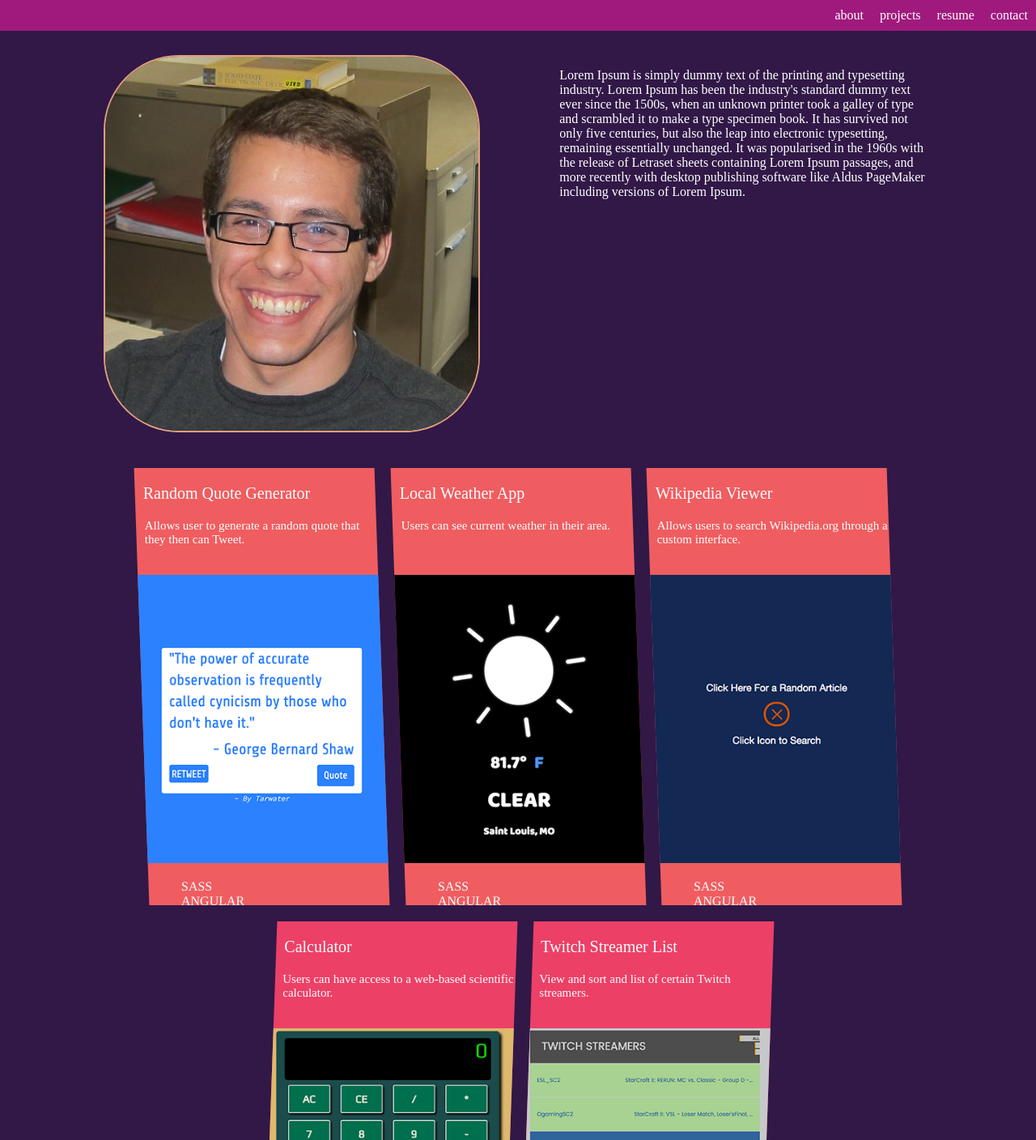
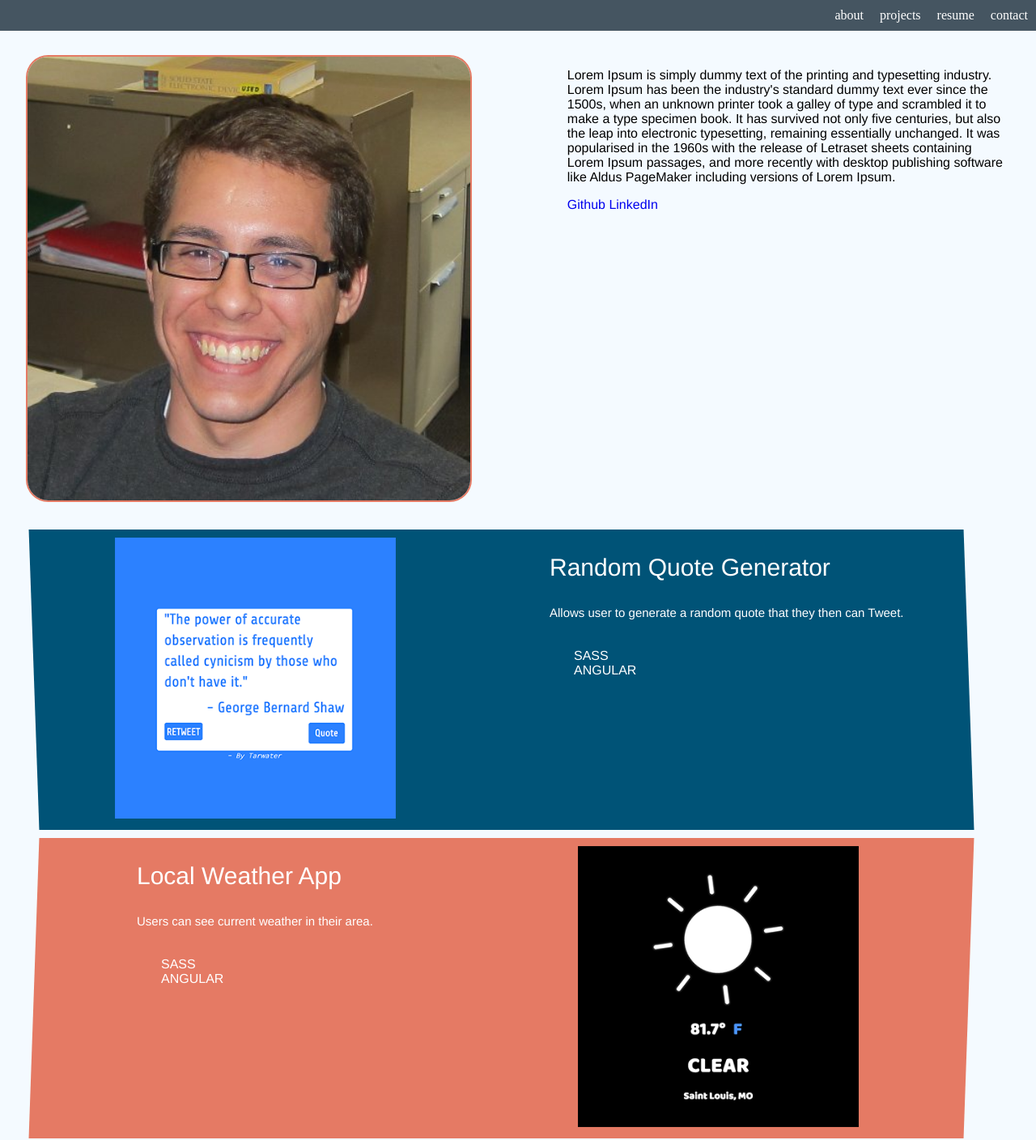
Before and after one commit to tarwaterk/portfolio-site, a website: page index.html in a window 1280 px wide. Shown: the top 1408 px of the page at 81% size. Drawn offline with nearby package versions, Linux system fonts and the light colour scheme; files that its build step writes are made by us from their sources.

Commit message:
continues work on trying to lay out the page

```diff
--- a/gulpfile.js
+++ b/gulpfile.js
@@ -1,6 +1,7 @@
 const gulp = require("gulp");
 const browserSync = require("browser-sync").create();
 const sass = require("gulp-sass");
+const babel = require("gulp-babel");
 const autoprefixer = require("gulp-autoprefixer");
 const nodemon = require("gulp-nodemon");
 
@@ -18,8 +19,18 @@ gulp.task("buildStyles", function() {
 			browsers: ['last 2 version'],
 			cascade: false
 		}))
-		.pipe(gulp.dest("./dist/styles"));
+		.pipe(gulp.dest("./dist/styles"))
+		.pipe(browserSync.stream());
 });
+
+gulp.task("buildScripts", function() {
+	return gulp.src("source/scripts/*.js")
+		.pipe(babel({
+			presets: ['es2015']
+		}))
+		.pipe(gulp.dest("dist/scripts"))
+		.pipe(browserSync.stream());
+})
 
 gulp.task("nodemon", function() {
 	nodemon({
@@ -29,16 +40,12 @@ gulp.task("nodemon", function() {
 	});
 });
 
-gulp.task("watch", ["buildStyles:watch"], function() {
+gulp.task("watch", function() {
 	gulp.watch(["./*.html", "./dist/**/*.*"], function() {
-		console.log("RELOAD WATCH RAN");
 		browserSync.reload();
 	});
-
-});
-
-gulp.task("buildStyles:watch", function() {
 	gulp.watch("./source/styles/*.scss", ["buildStyles"]);
+	gulp.watch("./source/scripts/*.js", ["buildScripts"]);
 });
 
 gulp.task("default", function() {
--- a/index.html
+++ b/index.html
@@ -26,6 +26,10 @@
 			<p>
 				Lorem Ipsum is simply dummy text of the printing and typesetting industry. Lorem Ipsum has been the industry's standard dummy text ever since the 1500s, when an unknown printer took a galley of type and scrambled it to make a type specimen book. It has survived not only five centuries, but also the leap into electronic typesetting, remaining essentially unchanged. It was popularised in the 1960s with the release of Letraset sheets containing Lorem Ipsum passages, and more recently with desktop publishing software like Aldus PageMaker including versions of Lorem Ipsum.
 			</p>
+			<div class="social-icons">
+				<a href="placeholder">Github</a>
+				<a href="placeholder">LinkedIn</a>
+			</div>
 		</div>
 	</div>
 
@@ -34,68 +38,88 @@
 
 		</p>
 		<div class="project project--skew-left">
+			<div class="project__image">
+				<img src="/images/random-quote.png"/>
+			</div>
+			<div class="project__info">
 				<p class="project__title">
 					Random Quote Generator
 				</p>
 				<p class="project__description">
 					Allows user to generate a random quote that they then can Tweet.
 				</p>
-			<img class="project__image" src="/images/random-quote.png"/>
 				<ul class="project__tech-list">
 					<li class="project__tech-list-item">SASS</li>
 					<li class="project__tech-list-item">ANGULAR</li>
 				</ul>
 			</div>
-		<div class="project project--skew-left">
+		</div>
+		<div class="project project--skew-right">
+			<div class="project__info">
 				<p class="project__title">
 					Local Weather App
 				</p>
 				<p class="project__description">
 					Users can see current weather in their area.
 				</p>
-			<img class="project__image" src="/images/weather-app.png"/>
 				<ul class="project__tech-list">
 					<li class="project__tech-list-item">SASS</li>
 					<li class="project__tech-list-item">ANGULAR</li>
 				</ul>
 			</div>
+			<div class="project__image">
+				<img src="/images/weather-app.png"/>
+			</div>
+		</div>
 		<div class="project project--skew-left">
+			<div class="project__image">
+				<img src="/images/wikipedia-search.png"/>
+			</div>
+			<div class="project__info">
 				<p class="project__title">
 					Wikipedia Viewer
 				</p>
 				<p class="project__description">
 					Allows users to search Wikipedia.org through a custom interface.
 				</p>
-			<img class="project__image" src="/images/wikipedia-search.png"/>
 				<ul class="project__tech-list">
 					<li class="project__tech-list-item">SASS</li>
 					<li class="project__tech-list-item">ANGULAR</li>
 				</ul>
 			</div>
+		</div>
 		<div class="project project--skew-right">
+			<div class="project__info">
 				<p class="project__title">
 					Calculator
 				</p>
 				<p class="project__description">
 					Users can have access to a web-based scientific calculator.
 				</p>
-			<img class="project__image" src="/images/calculator.png"/>
 				<ul class="project__tech-list">
 					<li class="project__tech-list-item">SASS</li>
 					<li class="project__tech-list-item">REACT</li>
 				</ul>
 			</div>
-		<div class="project project--skew-right">
+			<div class="project__image">
+				<img src="/images/calculator.png"/>
+			</div>
+		</div>
+		<div class="project project--skew-left">
+			<div class="project__image">
+				<img src="/images/twitch-list.png"/>
+			</div>
+			<div class="project__info">
 				<p class="project__title">
 					Twitch Streamer List
 				</p>
 				<p class="project__description">
 					View and sort and list of certain Twitch streamers.
 				</p>
-			<img class="project__image" src="/images/twitch-list.png"/>
 				<ul class="project__tech-list">
 					<li class="project__tech-list-item">tech item</li>
 				</ul>
+			</div>
 		</div>
 	</div>
 
@@ -112,4 +136,6 @@
 	</div>
 </body>
 
+<script type="text/javascript" src="/dist/scripts/index.js"></script>
+
 </html>
--- a/package.json
+++ b/package.json
@@ -24,9 +24,11 @@
     "express": "^4.15.2"
   },
   "devDependencies": {
+    "babel-preset-es2015": "^6.24.1",
     "browser-sync": "^2.18.8",
     "gulp": "^3.9.1",
     "gulp-autoprefixer": "^4.0.0",
+    "gulp-babel": "^6.1.2",
     "gulp-nodemon": "^2.2.1",
     "gulp-sass": "^3.1.0",
     "nodemon": "^1.11.0"
--- /dev/null
+++ b/source/scripts/index.js
@@ -0,0 +1 @@
+console.log("This really works");
--- a/source/styles/index.scss
+++ b/source/styles/index.scss
@@ -1,8 +1,8 @@
-$color1: #e09f7d;
-$color2: #ef5d60;
-$color3: #ec4067;
-$color4: #a01a7d;
-$color5: #311847;
+$color1: #005377;
+$color2: #e57a64;
+$color3: #3a435e;
+$color4: #455561;
+$color5: #5c6672;
 $skew: 2deg;
 
 a {
@@ -14,7 +14,7 @@ li {
 }
 
 body {
-	background: $color5;
+	background: #F4FAFF;
 	margin: 0;
 }
 
@@ -34,32 +34,34 @@ body {
 }
 
 .sect {
-	width: 80%;
+	width: 95%;
 	margin: 30px auto;
 }
 
 .sect--about {
 	display: flex;
 	justify-content: space-between;
+	font-family: Helvetica;
 }
 
+/*
 .sect--project {
 	display: flex;
 	flex-wrap: wrap;
 	justify-content: center;
-}
+}*/
 
 .bust-image {
 	width: 45%;
 	img {
 		width: 100%;
-		border: 2px solid $color1;
-		border-radius: 20%;
+		border: 2px solid $color2;
+		border-radius: 5%;
 	}
 }
 
 .sect__description {
-	color: #FFF;
+	color: #000;
 }
 
 .sect__description--about {
@@ -68,48 +70,47 @@ body {
 }
 
 .project {
-	width: 29%;
+	display: flex;
+	justify-content: space-around;
+	width: 95%;
 	margin: 10px;
 	overflow: hidden;
+	font-family: Helvetica;
 	color: #FFF;
 	background: $color4;
 }
 
 .project--skew-left {
-	background: $color2;
+	background: $color1;
 	transform: skewX($skew);
-	* {
+	>* {
 		transform: skewX(-$skew);
 	}
 }
 
 .project--skew-right {
-	background: $color3;
+	background: $color2;
 	transform: skewX(-$skew);
-	* {
+	>* {
 		transform: skewX($skew);
 	}
 }
 
 .project__title {
-	font-size: 20px;
+	font-size: 30px;
 	margin-left: 10px;
-	//transform: skewX(-$skew);
 }
 
 .project__description {
 	font-size: 15px;
 	margin-left: 10px;
 	height: 10%;
-	//transform: skewX(-$skew);
 }
 
 .project__image {
-	width: 120%;
-	margin-left: -10%;
-	//transform: skewX(-$skew);
+	width: 30%;
+	margin: 10px 20px;
+	img {
+		width: 100%;
+	}
 }
-
-.project__tech-list {
-	//transform: skewX(-$skew);
-}
```
Also changed, not shown: dist/styles/index.css (deleted), 1 other file. Lines whose indentation alone changed are shown as unchanged.
